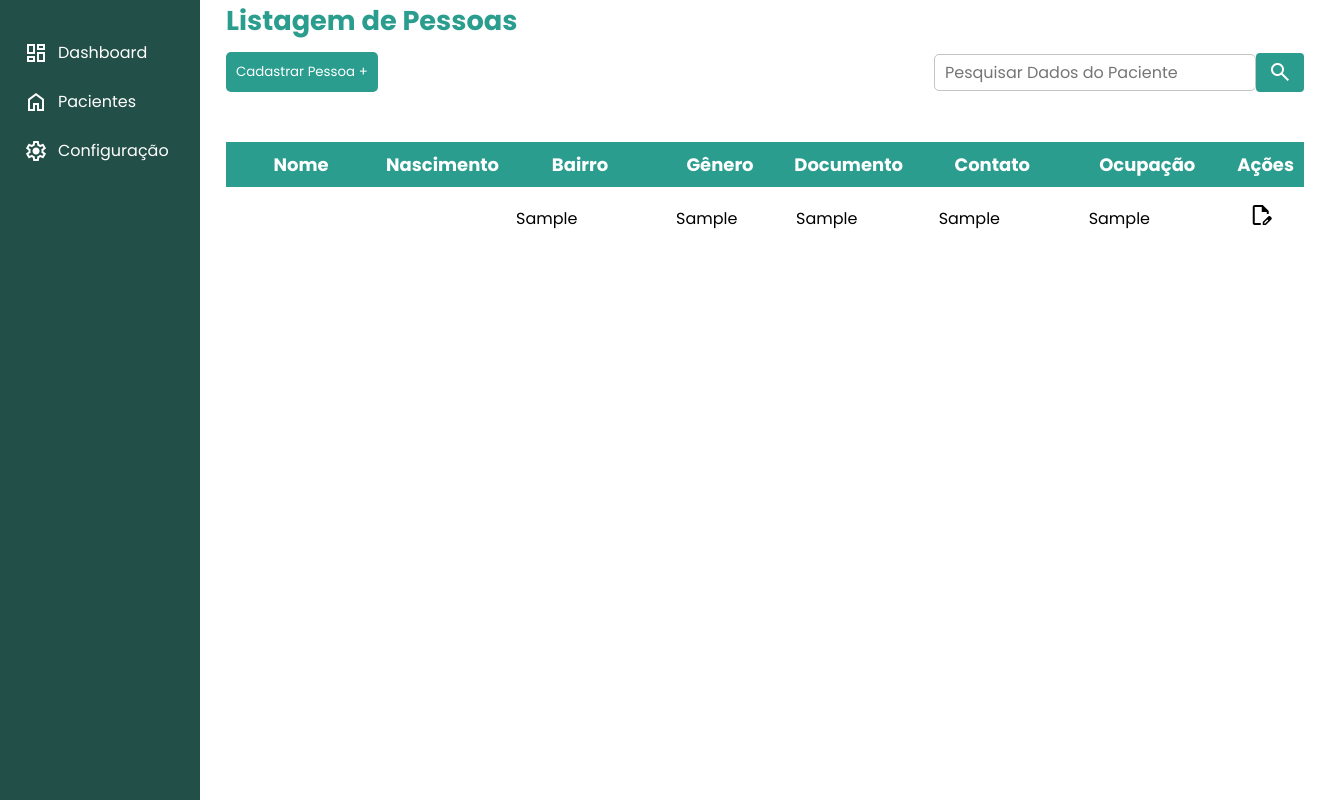
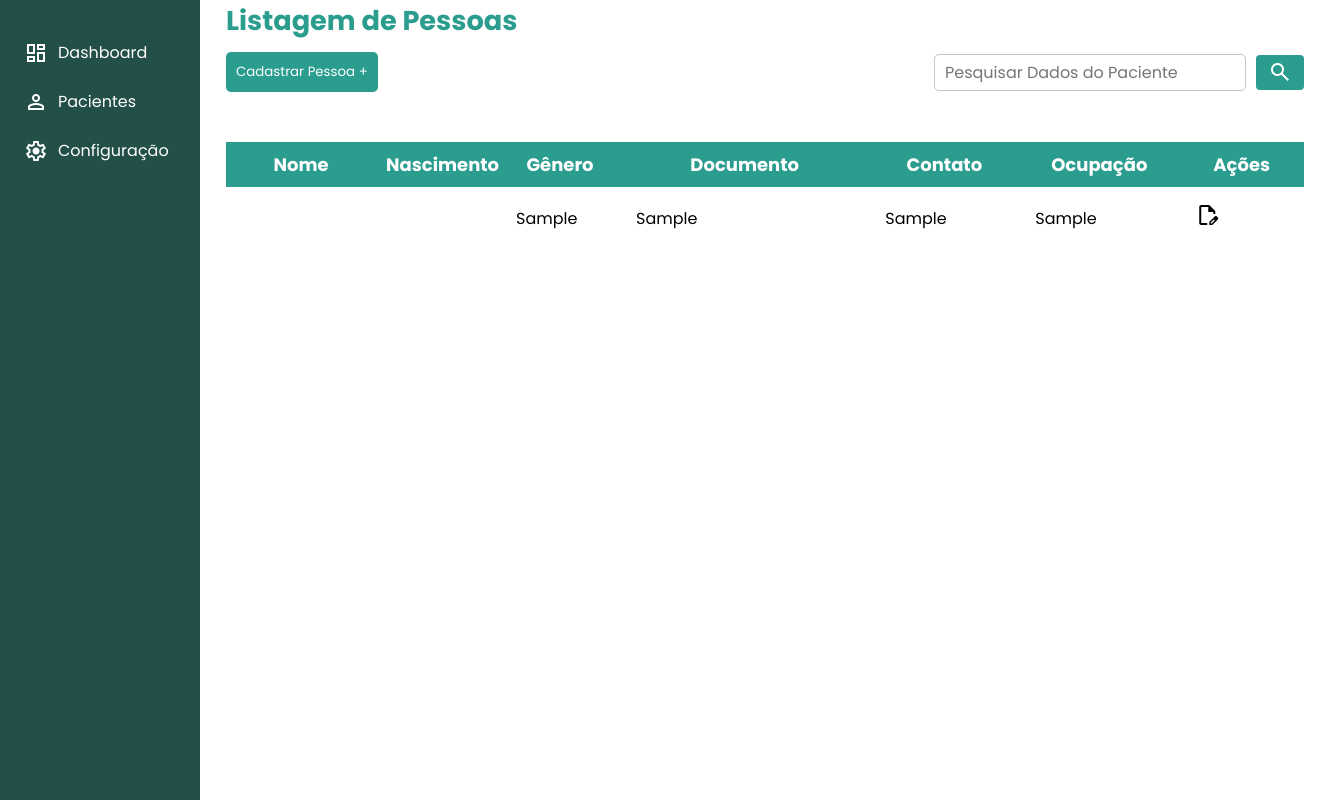
Before and after one commit to johnvmp275/hakaton-tomi, a PHP site: page /pacientes in a window 1320 px wide. Run offline with PHP 8.4, Linux system fonts and the light colour scheme; tables that the repository leaves empty or names only in its code hold one stand-in row (values such as "Sample post"); data that the repository does not hold is empty.

Commit message:
Remodelamento

```diff
--- a/app/resources/css/pagina-atendimento.css
+++ b/app/resources/css/pagina-atendimento.css
@@ -26,11 +26,13 @@
     font-size: 18px;
     cursor: pointer;
     transition: background-color 0.3s ease;
+    justify-content: center;
 }
 
 .login-button :hover {
     background-color: #21867a;
 }
+
 
 .form-group textarea {
     height: 100px;
--- a/app/resources/css/pagina-inicial.css
+++ b/app/resources/css/pagina-inicial.css
@@ -16,10 +16,12 @@
     align-items: center;
     width: 100%;
     max-width: 370px;
+
 }
 
 .pesquisar button{
-    height: 39px;
+    height: 35px;
+    margin-left: 10px;
 }
 
 table {
@@ -43,7 +45,7 @@ table td{
 table tr{
     display: grid;
     align-items: center;
-    grid-template-columns: 150px 124px 160px 120px 1fr 150px 160px .5fr;
+    grid-template-columns: 150px 124px 120px 1fr 150px 160px .5fr;
 }
 
 table .icon{
--- a/app/resources/pacientes.php
+++ b/app/resources/pacientes.php
@@ -49,7 +49,6 @@ $result = $stmt->get_result();
         <tr>
             <th>Nome</th>
             <th>Nascimento</th>
-            <th>Bairro</th>
             <th>Gênero</th>
             <th>Documento</th>
             <th>Contato</th>
@@ -68,11 +67,6 @@ $result = $stmt->get_result();
                 <td>
                     <span>
                         <?php echo htmlspecialchars($row['dataNasc']); ?>
-                    </span>
-                </td>
-                <td>
-                    <span>
-                        <?php echo htmlspecialchars($row['bairro']); ?>
                     </span>
                 </td>
                 <td>
--- a/index.php
+++ b/index.php
@@ -62,7 +62,7 @@ $tituloPagina = ucfirst(str_replace('-', ' ', $rota));
         </li>
         <li class="nav-item">
           <a href="/pacientes" class="nav-link"><span class="material-symbols-outlined">
-              home
+              person
             </span>Pacientes</a>
         </li>
         <li class="nav-item">
```
